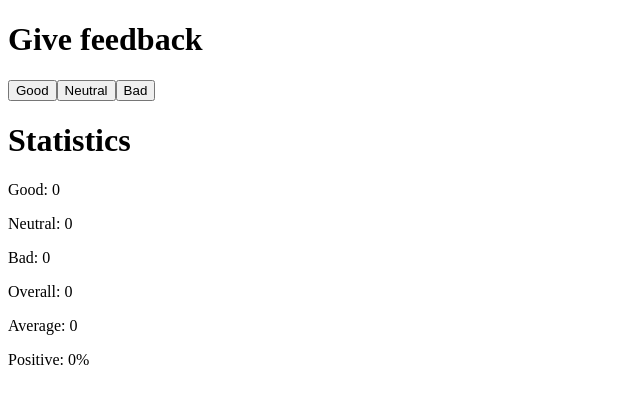
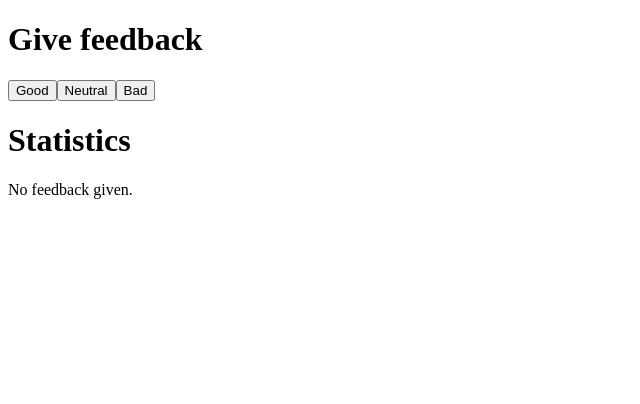
Before and after one commit to RoBizMan/full-stack-open-exercises, a React (Vite) app in the folder Part1/UniCafe/: page / in a window 1280 px wide. Shown: the top 404 px of the page, without its empty margins (0-640 px from the left). Built offline with nearby package versions, Linux system fonts and the light colour scheme.

Commit message:
Complete Exercise 1.9

```diff
--- a/Part1/UniCafe/src/App.jsx
+++ b/Part1/UniCafe/src/App.jsx
@@ -4,6 +4,19 @@ const Statistics = (props) => {
     const total = props.good + props.neutral + props.bad
     const average = total === 0 ? 0 : (props.good - props.bad) / total
     const positive = total === 0 ? 0 : (props.good / total) * 100
+
+    if (total === 0) {
+        return (
+            <div>
+                <h1>
+                    Statistics
+                </h1>
+                <p>
+                    No feedback given.
+                </p>
+            </div>
+        )
+    }
 
     return (
         <div>
```
